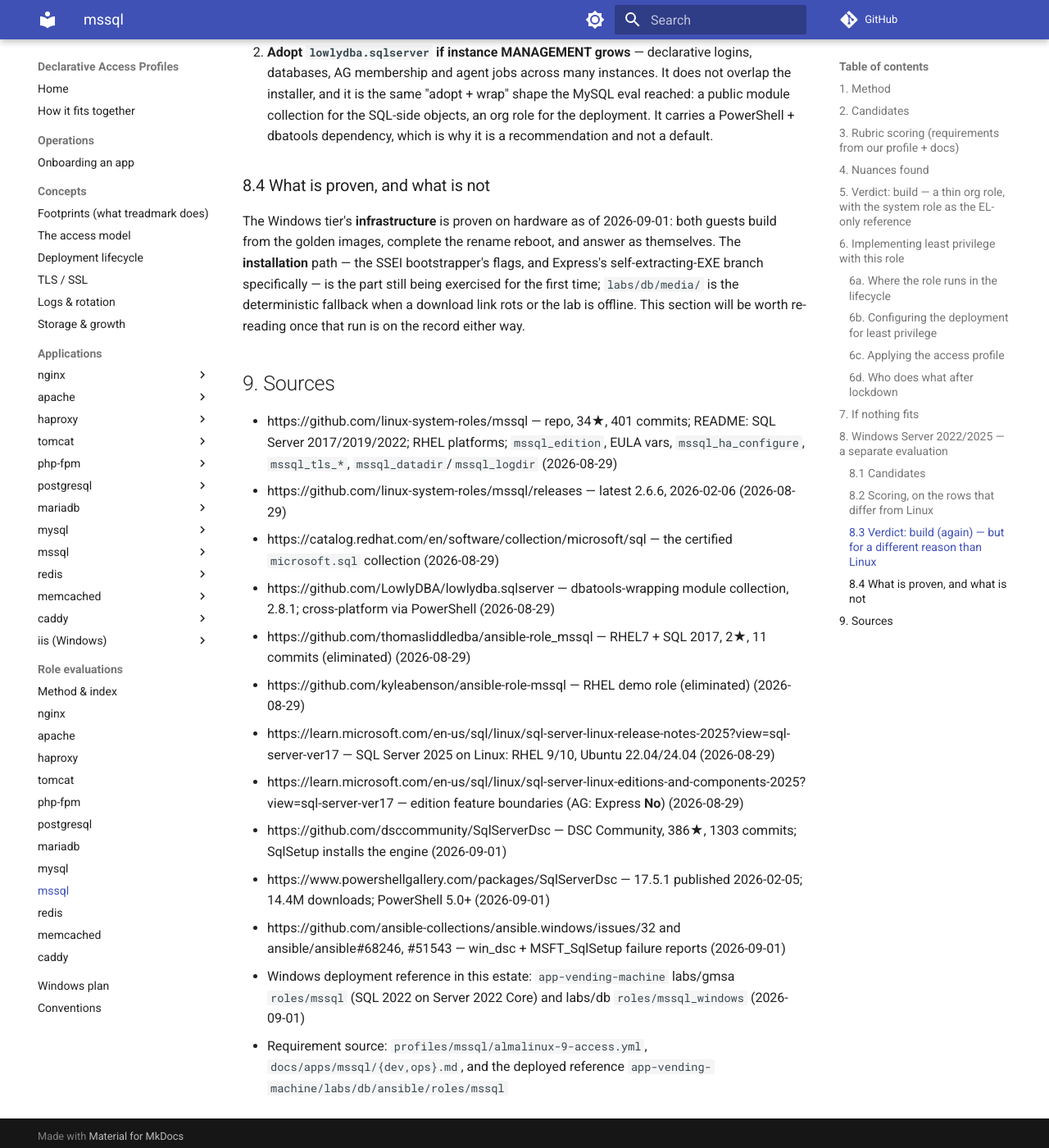
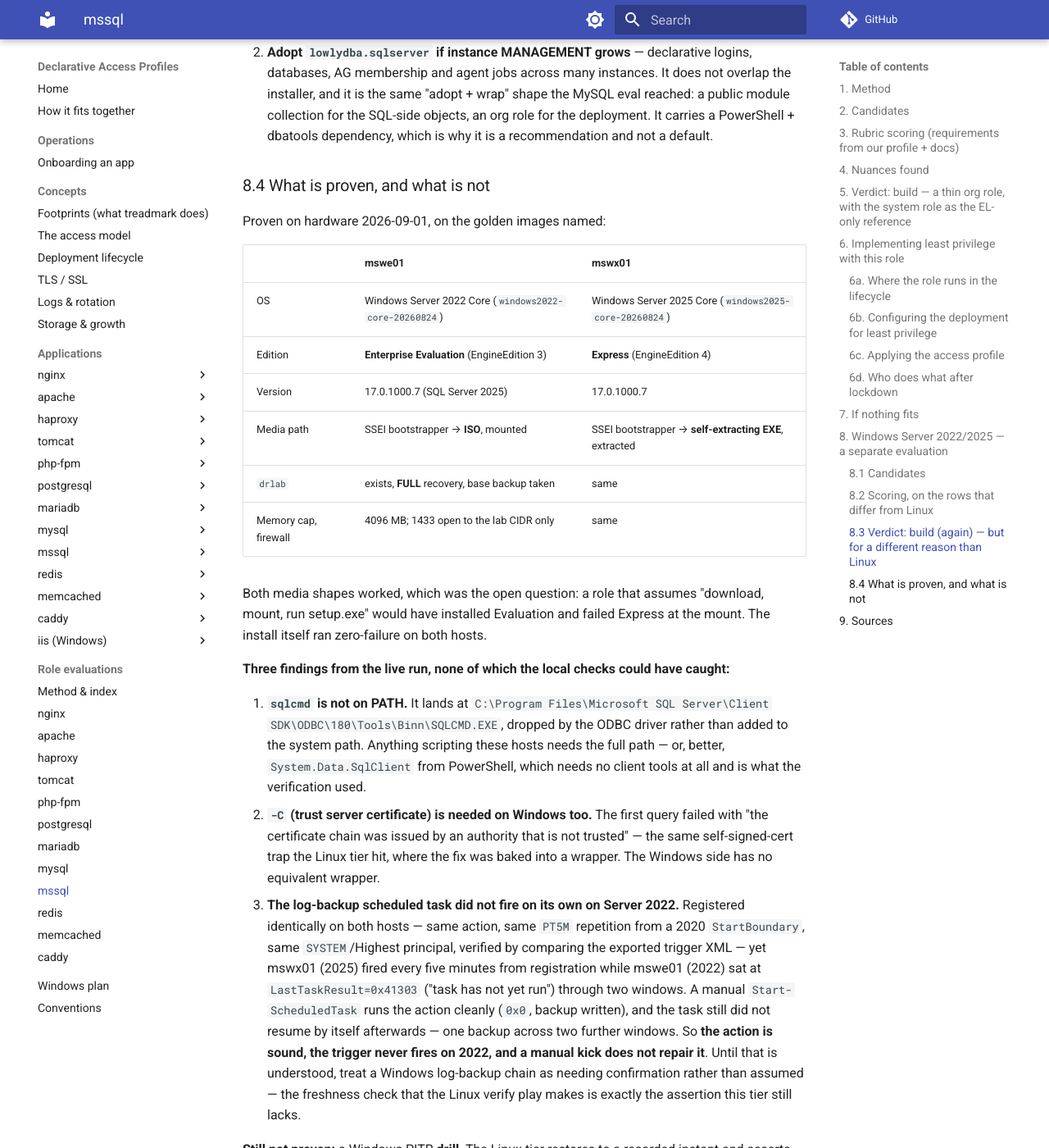
Before and after one commit to mcowser-p/declarative-access-profiles, an MkDocs documentation site: the page built from docs/role-evals/mssql.md, in a window 1280 px wide and 1400 px high, scrolled down 7264 px. Shown: the whole window at 82% size. Built offline with MkDocs 1.6.1 and Material for MkDocs 9.7.7, drawn with Linux system fonts in a browser that asks for light colours; comment, search, counter and statistics services are not loaded; some of the changed text lies outside the part shown.

Commit message:
mssql: the Windows tier is proven; §8.4 says what, and what still is not
Replaces the placeholder in §8.4 with the run: both editions installed on
their respective Server versions (Enterprise Evaluation on 2022 Core,
Express on 2025 Core), SQL Server 2025 17.0.1000.7, drlab in FULL
recovery. The question that section flagged is answered -- both media
shapes work, ISO for Evaluation and self-extracting EXE for Express.

Three live findings recorded, including one real defect: the log-backup
scheduled task never auto-fires on Server 2022 despite byte-identical
registration to the 2025 host (trigger XML diffed, not assumed), and a
manual start does not repair the schedule. Until that is understood a
Windows backup chain is unverified by construction, which is precisely
the assertion this tier lacks and the Linux verify play makes.

Still not proven, and said plainly rather than left to inference: a
Windows PITR drill. The tier has a chain but no restore proof, so by this
library's standard its backups remain a hypothesis.

Co-Authored-By: Claude Fable 5 <noreply@anthropic.com>

```diff
--- a/docs/role-evals/mssql.md
+++ b/docs/role-evals/mssql.md
@@ -232,13 +232,53 @@ Two standing recommendations rather than one:
 
 ### 8.4 What is proven, and what is not
 
-The Windows tier's **infrastructure** is proven on hardware as of 2026-09-01:
-both guests build from the golden images, complete the rename reboot, and
-answer as themselves. The **installation** path — the SSEI bootstrapper's
-flags, and Express's self-extracting-EXE branch specifically — is the part
-still being exercised for the first time; `labs/db/media/` is the deterministic
-fallback when a download link rots or the lab is offline. This section will be
-worth re-reading once that run is on the record either way.
+Proven on hardware 2026-09-01, on the golden images named:
+
+| | mswe01 | mswx01 |
+|---|---|---|
+| OS | Windows Server 2022 Core (`windows2022-core-20260824`) | Windows Server 2025 Core (`windows2025-core-20260824`) |
+| Edition | **Enterprise Evaluation** (EngineEdition 3) | **Express** (EngineEdition 4) |
+| Version | 17.0.1000.7 (SQL Server 2025) | 17.0.1000.7 |
+| Media path | SSEI bootstrapper → **ISO**, mounted | SSEI bootstrapper → **self-extracting EXE**, extracted |
+| `drlab` | exists, **FULL** recovery, base backup taken | same |
+| Memory cap, firewall | 4096 MB; 1433 open to the lab CIDR only | same |
+
+Both media shapes worked, which was the open question: a role that assumes
+"download, mount, run setup.exe" would have installed Evaluation and failed
+Express at the mount. The install itself ran zero-failure on both hosts.
+
+**Three findings from the live run, none of which the local checks could have
+caught:**
+
+1. **`sqlcmd` is not on PATH.** It lands at `C:\Program Files\Microsoft SQL
+   Server\Client SDK\ODBC\180\Tools\Binn\SQLCMD.EXE`, dropped by the ODBC
+   driver rather than added to the system path. Anything scripting these hosts
+   needs the full path — or, better, `System.Data.SqlClient` from PowerShell,
+   which needs no client tools at all and is what the verification used.
+2. **`-C` (trust server certificate) is needed on Windows too.** The first
+   query failed with "the certificate chain was issued by an authority that is
+   not trusted" — the same self-signed-cert trap the Linux tier hit, where the
+   fix was baked into a wrapper. The Windows side has no equivalent wrapper.
+3. **The log-backup scheduled task did not fire on its own on Server 2022.**
+   Registered identically on both hosts — same action, same `PT5M` repetition
+   from a 2020 `StartBoundary`, same `SYSTEM`/Highest principal, verified by
+   comparing the exported trigger XML — yet mswx01 (2025) fired every five
+   minutes from registration while mswe01 (2022) sat at
+   `LastTaskResult=0x41303` ("task has not yet run") through two windows.
+   A manual `Start-ScheduledTask` runs the action cleanly (`0x0`, backup
+   written), and the task still did not resume by itself afterwards — one
+   backup across two further windows. So **the action is sound, the trigger
+   never fires on 2022, and a manual kick does not repair it**. Until
+   that is understood, treat a Windows log-backup chain as needing
+   confirmation rather than assumed — the freshness check that the Linux
+   verify play makes is exactly the assertion this tier still lacks.
+
+**Still not proven:** a Windows PITR **drill**. The Linux tier restores to a
+recorded instant and asserts pre-target rows survive and post-target rows do
+not; the Windows tier has a backup chain but no drill play, so by this
+library's own standard its backups remain a hypothesis. That, plus a Windows
+access profile (which needs `evidence/windows-*/inventory-mssql.json` captured
+and committed), is what a follow-up should cover.
 
 ## 9. Sources
 
```
